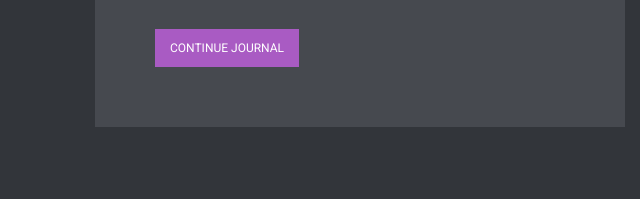
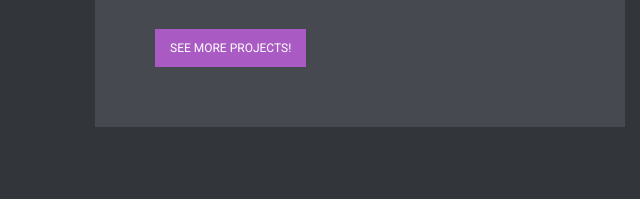
Before and after one commit to dcordoff/dcordoff.github.io, a plain HTML site: page index.html in a window 1280 px wide. Shown: the part 926-1125 px from the top of the page, 0-640 px from the left. Drawn offline with Linux system fonts and the light colour scheme.

Commit message:
Update index.html

```diff
--- a/index.html
+++ b/index.html
@@ -65,7 +65,7 @@ http://www.templatemo.com/preview/templatemo_421_raleway
 						<div class="project-title animated fadeInUp">
 							<h2>Latest Projects</h2>
 							<p>Here are the projects collected by dcord. The projects on our website always work. If a project does not work, it will be removed from our site. Do you want us to add your project? Contact us # 9999. </p>
-							<a href="#" class="pink-button">Continue Journal</a>
+							<a href="#" class="pink-button">See more projects!</a>
 						</div>
 					</div>
 					<div class="project-home-holder col-md-6 col-sm-12">
```
